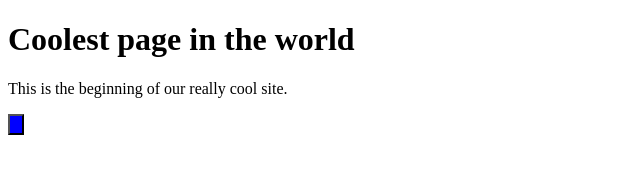
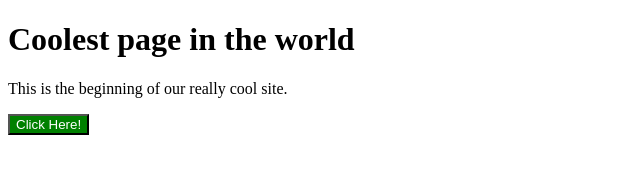
Before and after one commit to grantism/gitDemo, a plain HTML site: page index.html in a window 1280 px wide. Shown: the whole page, without its empty margins (0-640 px from the left). Drawn offline with Linux system fonts and the light colour scheme.

Commit message:
[User B] Convert input to actual button element, update styles and point button to the 3d safety about page.

```diff
--- a/index.html
+++ b/index.html
@@ -14,7 +14,7 @@
     This is the beginning of our really cool site.
 </p>
 
-<input type="button" onclick="" title="Click Here!">
+<button onclick="location.href='https://www.3dsafety.com.au/about-us'">Click Here!</button>
 
 </body>
 
--- a/styles.css
+++ b/styles.css
@@ -1,4 +1,5 @@
 
-input[type="button"] {
-    background-color: blue;
+button {
+    background-color: green;
+    color: white;
 }
```
